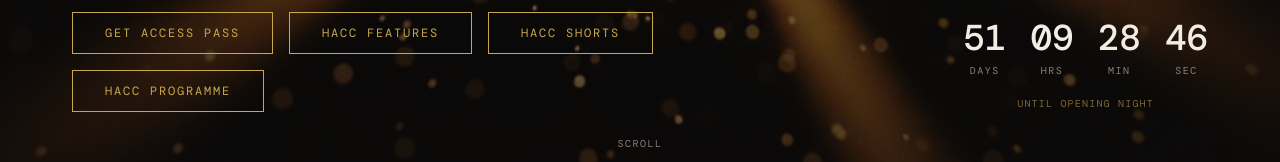
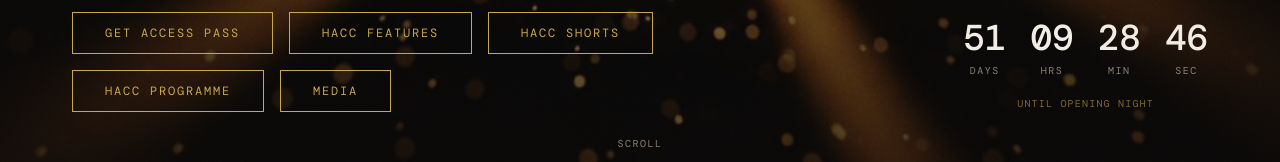
Before and after one commit to nafia007/hacc, a React (Vite) app: page / in a window 1280 px wide. Shown: the part 697-859 px from the top of the page. Built offline with nearby package versions, Linux system fonts and the light colour scheme; a web font is replaced by a local one.

Commit message:
Add Media button to hero section

```diff
--- a/src/sections/Hero.tsx
+++ b/src/sections/Hero.tsx
@@ -137,6 +137,14 @@ export default function Hero() {
                 >
                   HACC Programme
                 </a>
+                <a
+                  href="https://www.jotform.com/262632212299053"
+                  target="_blank"
+                  rel="noopener noreferrer"
+                  className="px-8 py-3 border border-gold text-gold font-mono text-xs tracking-[0.15em] uppercase hover:bg-gold hover:text-deep transition-all duration-300"
+                >
+                  Media
+                </a>
               </motion.div>
           </div>
 
```
